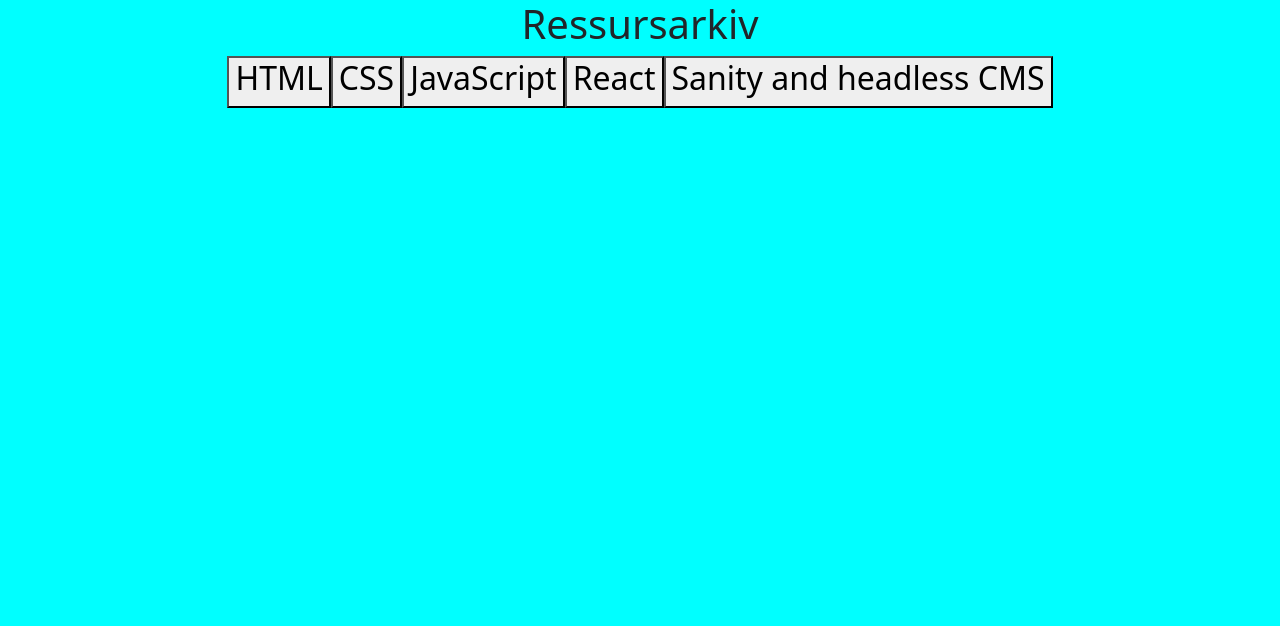
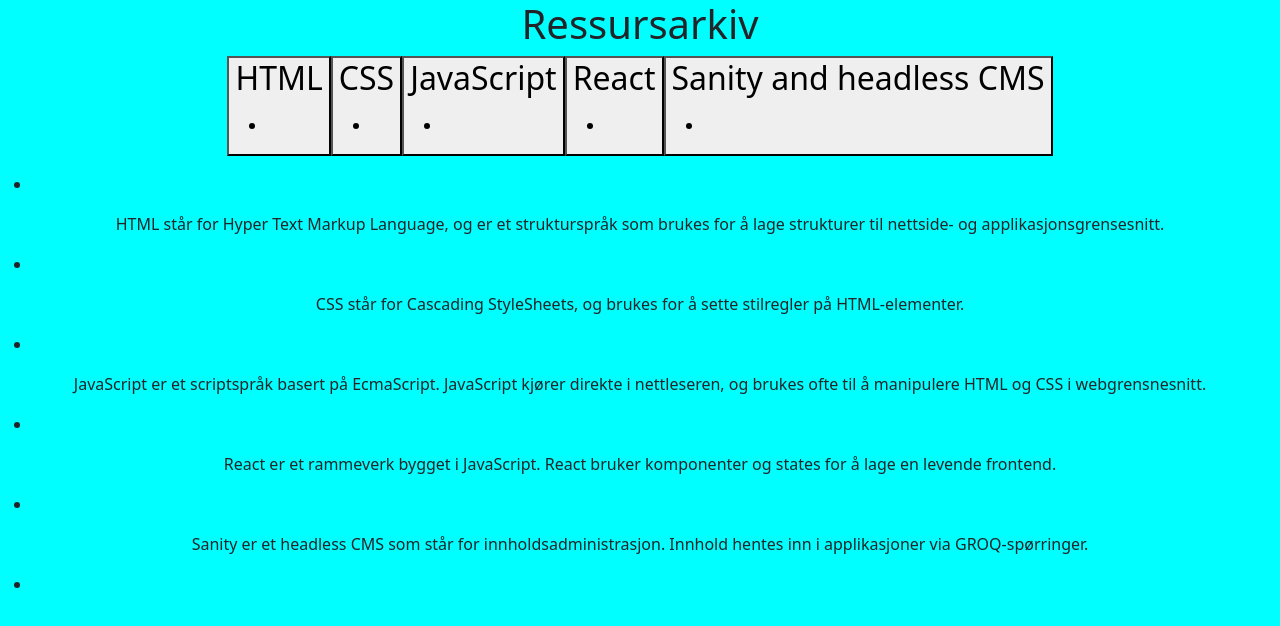
Before and after one commit to CatNip4929/uin23_arbeidskrav3_git_gud, a React (Create React App) app: page / in a window 1280 px wide. Shown: the top 626 px of the page. Built offline with nearby package versions, Linux system fonts and the light colour scheme.

Commit message:
Components update
endret navn på noen av komponentene, var nødvendig, its a mess, men får mer opp av innhold på siden som vi skal jobbe videre med.

```diff
--- a/src/App.js
+++ b/src/App.js
@@ -1,4 +1,5 @@
 import './App.css';
+import Content from './components/Content';
 import Header from './components/Header';
 import Nav from './components/Nav';
 import './css/main.css'
@@ -8,6 +9,7 @@
     <div className="App">
       <Header/>
       <Nav/>
+      <Content/>
     </div>
   );
 }
--- /dev/null
+++ b/src/components/Category.js
@@ -0,0 +1,3 @@
+export default function Category({ cat }) {
+  return <h2>{cat}</h2>;
+}
--- a/src/components/Content.js
+++ b/src/components/Content.js
@@ -1,13 +1,27 @@
 import resources from '../resources.json'
+import Category from './Category'
+import Resources from './Resources'
+import Sources from './Sources'
+import Text from './Text'
 
-export default funciton Content () {
+export default function Content({cat, text, src}) {
     return (
         <main>
-            <article>
-             <h2>
+            <Category cat={cat}/>
+            <Text text={text}/>
+            <Sources src={src}/>
 
-             </h2>
-            </article>
-        </main>
+        {resources.map((resources) =>{
+            return(
+                <Resources
+                category={resources.category}
+                text={resources.text}
+                src={resources.src} />
+            )
+         }
+        )}
+
+            </main>
     )
+
 }
--- a/src/components/Nav.js
+++ b/src/components/Nav.js
@@ -1,11 +1,11 @@
-import Title from "./Title";
 import resources from "../resources.json";
 import Resources from "./Resources";
+import Category from "./Category";
 
 export default function Nav() {
   return (
     <nav>
-      <Title />
+      <Category />
       {resources.map((resources) => {
         return (
           <button className="nav-btns" onClick="activate">
--- a/src/components/Resources.js
+++ b/src/components/Resources.js
@@ -1,7 +1,13 @@
-import Title from "./Title";
+import Category from "./Category";
+import Sources from "./Sources";
+import Text from "./Text";
 
-export default function Resources({cat}) {
+export default function Resources({cat, text, src}) {
   return (
-  <Title cat={cat} />
+    <article>
+  <Category cat={cat}/>
+  <Text text={text}/>
+  <Sources src={src} />
+  </article>
   )
 }
--- /dev/null
+++ b/src/components/Sources.js
@@ -0,0 +1,7 @@
+export default function Sources({src}){
+    return (
+        <ul>
+            <li>{src}</li>
+        </ul>
+    )
+}
--- /dev/null
+++ b/src/components/Text.js
@@ -0,0 +1,3 @@
+export default function Text({text}){
+    return <p>{text}</p>;
+}
--- a/src/components/Title.js
+++ /dev/null
@@ -1,3 +0,0 @@
-export default function Title({ cat }) {
-  return <h2>{cat}</h2>;
-}
```
